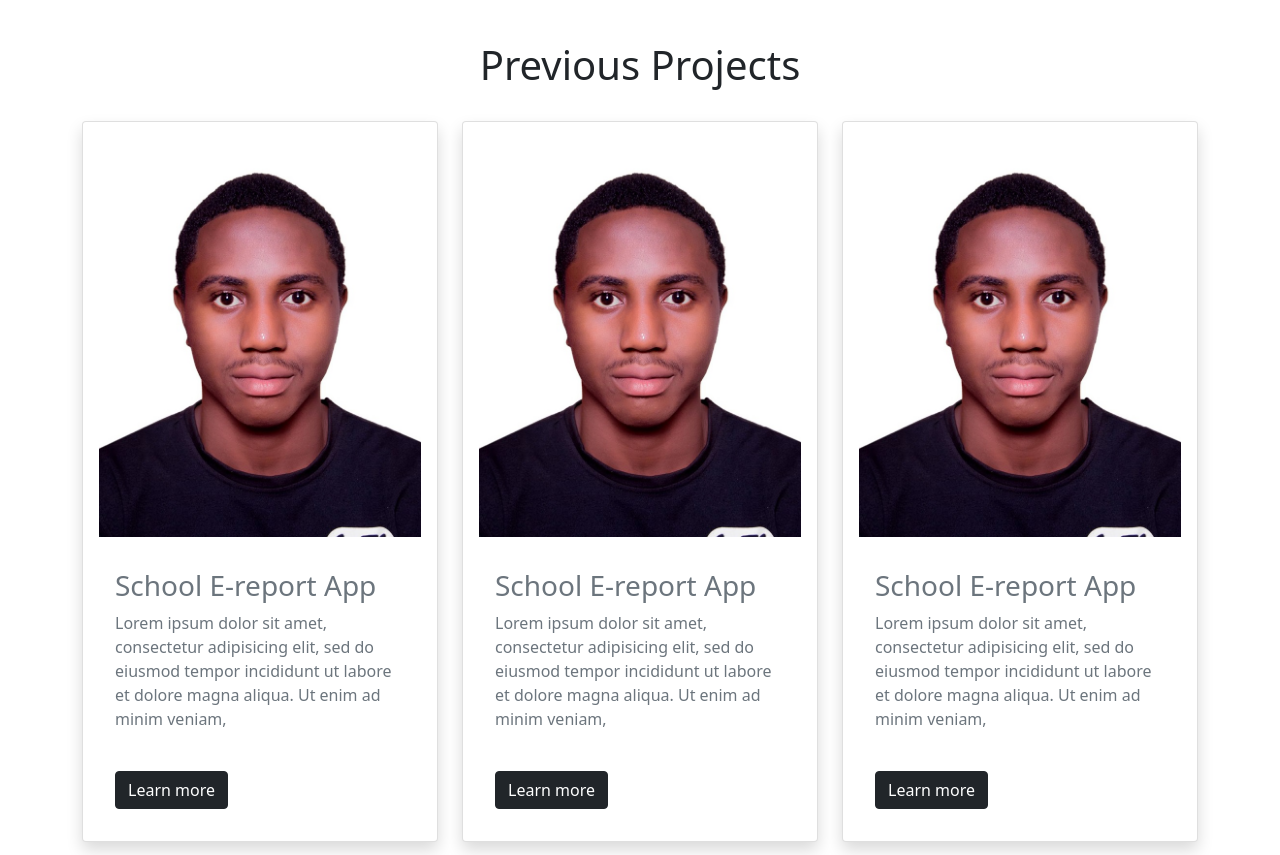
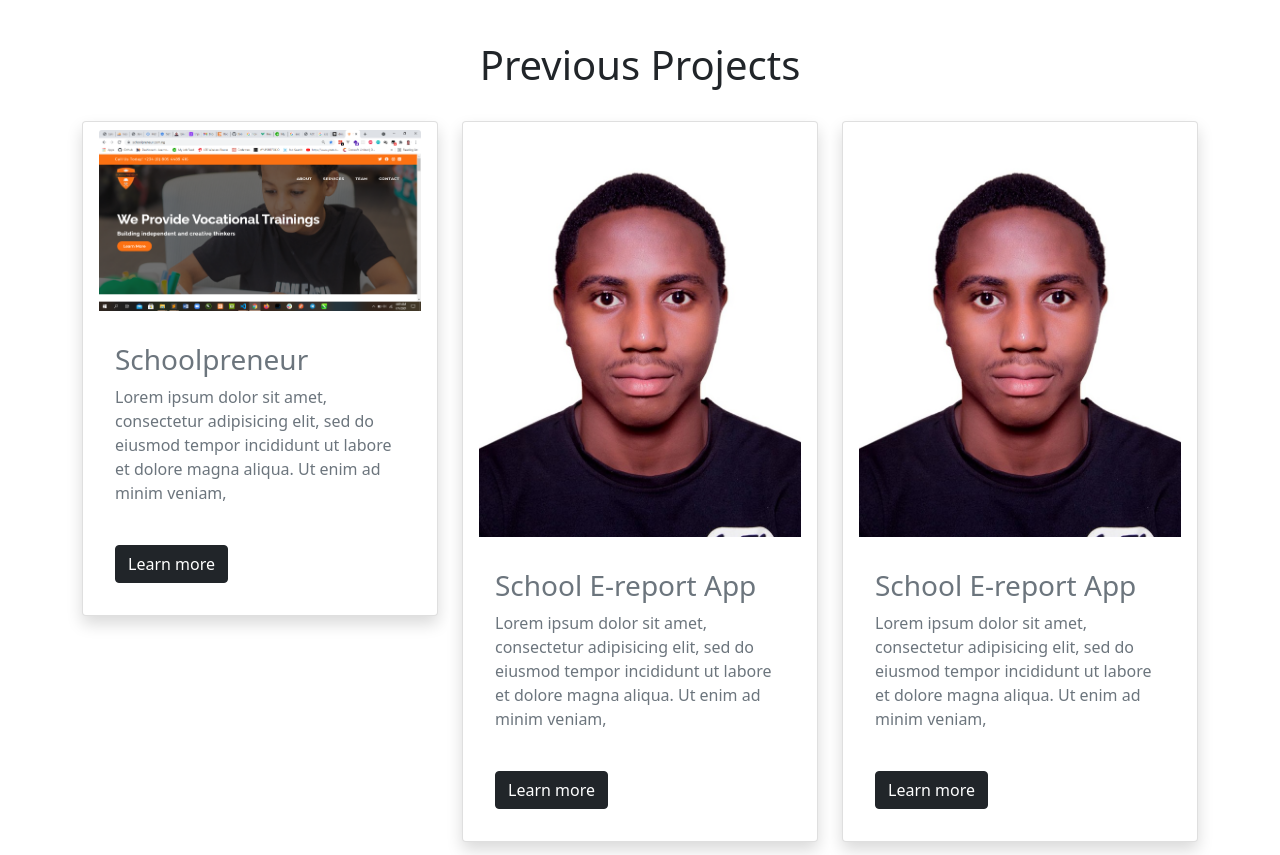
Before and after one commit to Iloba/NEW-PORTFOLIO-WITH-BOOTSTRAP-5, a plain HTML site: page index.html in a window 1280 px wide. Shown: the part 1880-2735 px from the top of the page. Drawn offline with nearby package versions, Linux system fonts and the light colour scheme.

Commit message:
addedd a project

```diff
--- a/index.html
+++ b/index.html
@@ -242,26 +242,25 @@
     	<div class="container mb-3" >
     		<div class="row">
     			<div class="col-md-4">
-    				<a class="nav-link" target="_blank" href="#hello">
+    				<a class="nav-link" target="_blank" href="https://schoolpreneur.com.ng/">
     					<div class="card text-white shadow text-center text-sm-start" >
-                        <div class="card-image">
-                            <img class="img-fluid img" src="img/me.jpg" alt="Emeka Iloba TImothy">
-                        </div>
+	                    <img class=" card-img-top img-fluid img " src="img/project1.png" alt="Emeka Iloba TImothy">
+
 
                         <div class="card-body p-3">
-                            <h3 class="text-secondary">School E-report App</h3>
+                            <h3 class="text-secondary">Schoolpreneur</h3>
                             <p class="text-secondary">
                             	Lorem ipsum dolor sit amet, consectetur adipisicing elit, sed do eiusmod
                             tempor incididunt ut labore et dolore magna aliqua. Ut enim ad minim veniam,
 
                             </p>
 
-                            <a class="btn btn-dark  btn-block btn-sm-start m-3"  target="_blank" href="web.facebook.com" role="button">Learn more</a>
+                            <a class="btn btn-dark  btn-block btn-sm-start m-3"  target="_blank" href="https://schoolpreneur.com.ng/" role="button">Learn more</a>
 
 
                         </div>
 
-                    </div>
+                    	</div>
     				</a>
     			</div>
 
```
Also changed, not shown: img/project1.png (added).
